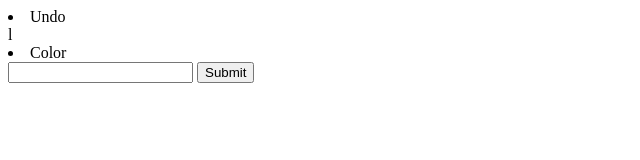
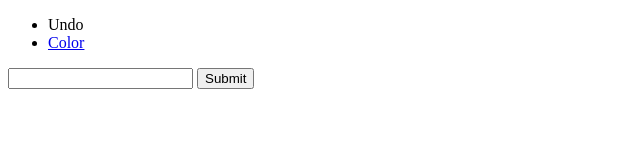
Before and after one commit to Kartunov/kartunov.github.io, a plain HTML site: page greetv2.html in a window 1280 px wide. Shown: the whole page, without its empty margins (0-640 px from the left). Drawn offline with Linux system fonts and the light colour scheme.

```diff
--- a/greetv2.html
+++ b/greetv2.html
@@ -1,8 +1,10 @@
 <!doctype html>
 <html>
 <body>
+    <ul>
     <li><a herf="index.html">Undo</a></li>
-    l<li><a herf="color.html">Color</a></i>
+    <li><a href="color.html">Color</a></i>
+    </ul>
    <form onsubmit="greet(); return false;">
      <input type="text" id="name">
      <input type="submit">
```
Also changed, not shown: color.html (+2 -0 lines), index.html (+1 -1 lines).
